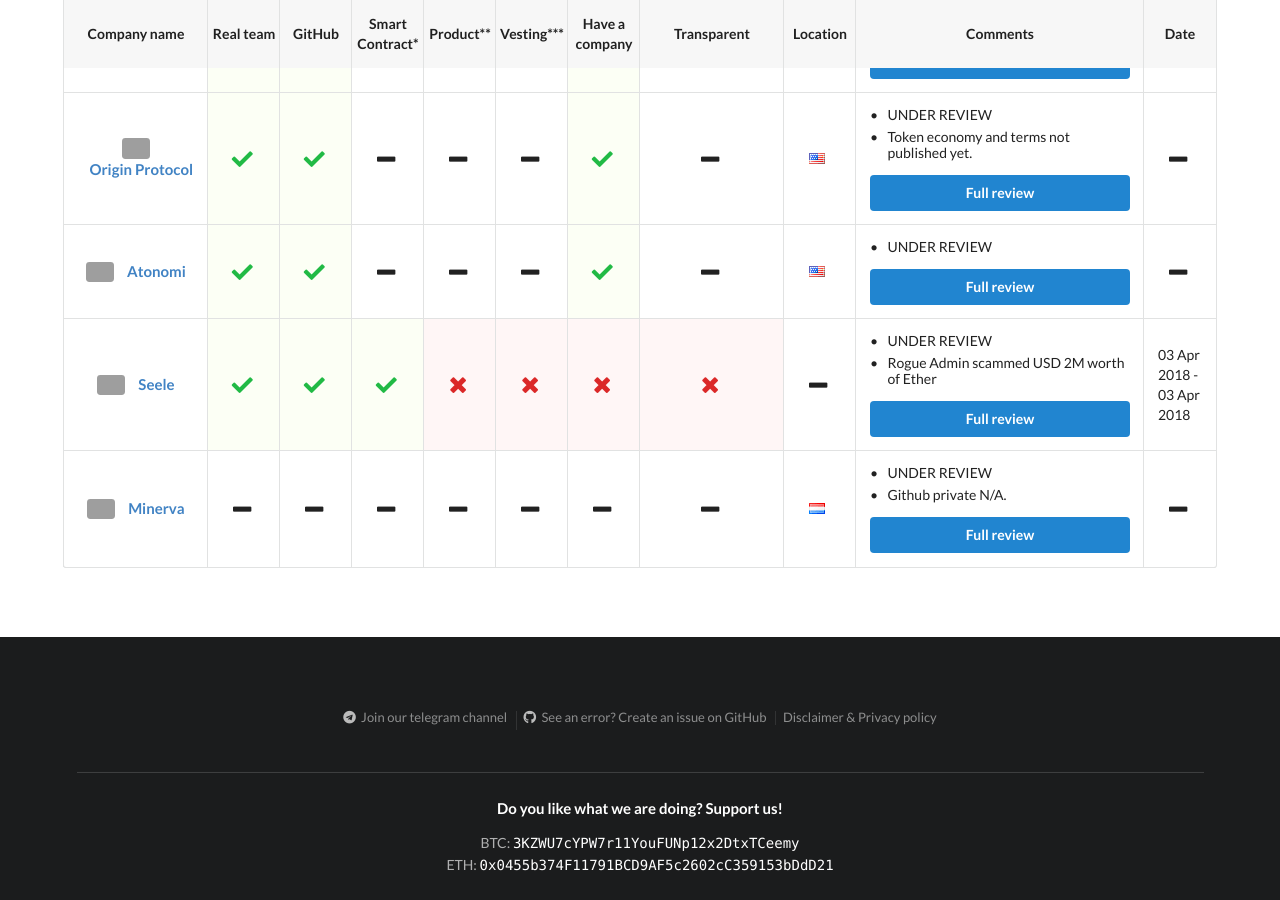
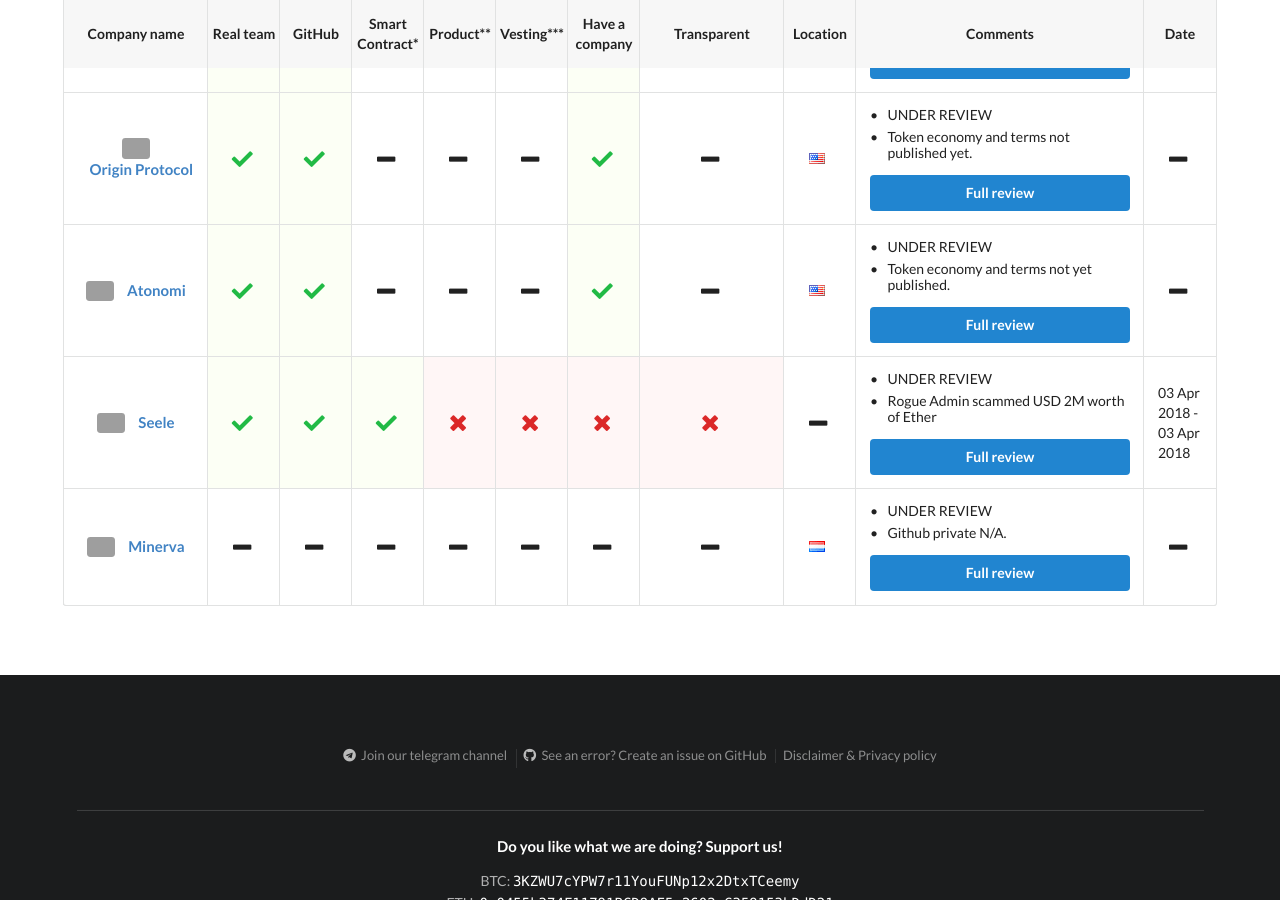
Before and after one commit to ico-check/ico-check, a Jekyll site: the page built from in-review.md, in a window 1280 px wide and 900 px high, scrolled down 1115 px. Built offline with Jekyll 4.4.1, drawn with Linux system fonts in a browser that asks for light colours; nearby versions of some CDN libraries; grey boxes are pictures that could not be loaded.

Commit message:
49-atonomi-ico-check
added comment

```diff
--- a/_data/in-review-icos.yml
+++ b/_data/in-review-icos.yml
@@ -141,6 +141,7 @@
   location: United States
   comments:
     - content: UNDER REVIEW
+    - content: Token economy and terms not yet published.
   ico_start_date:
   ico_end_date:
   safe:
```
